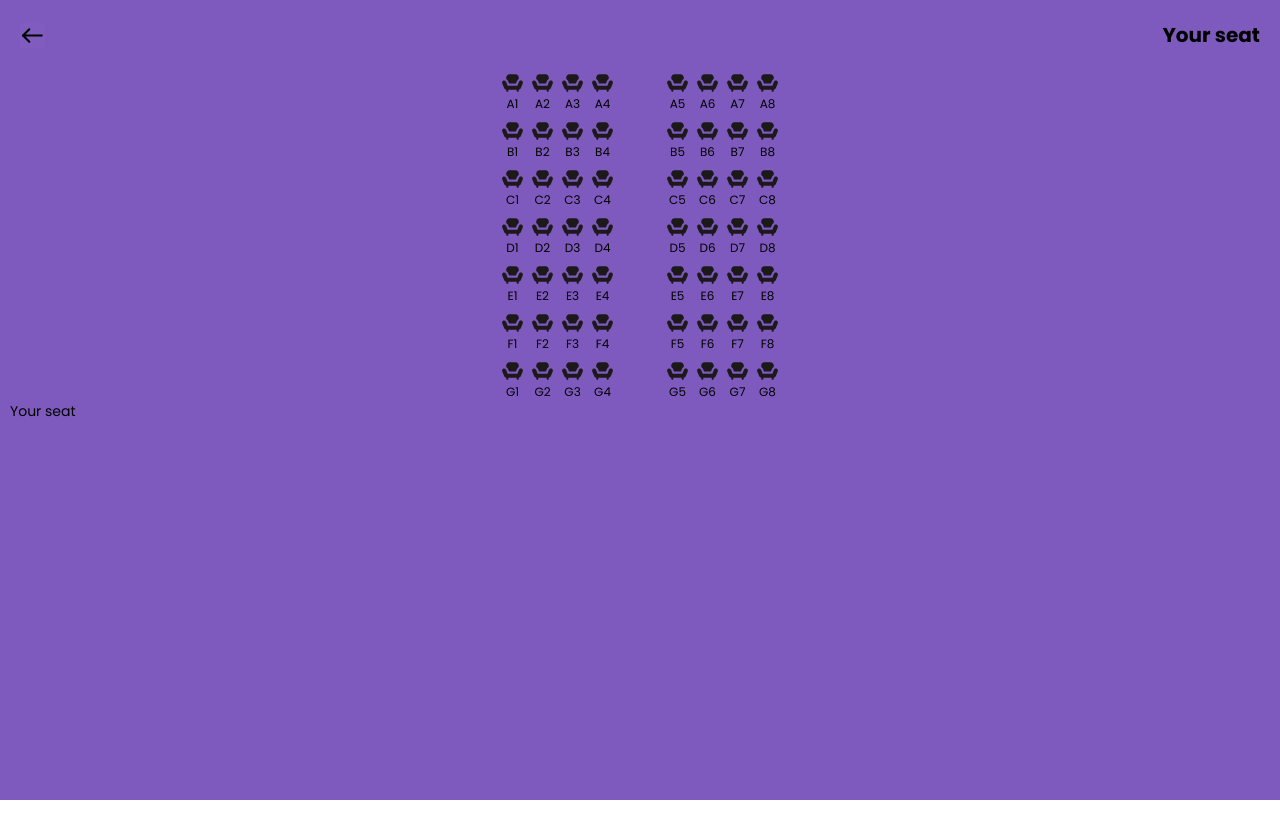
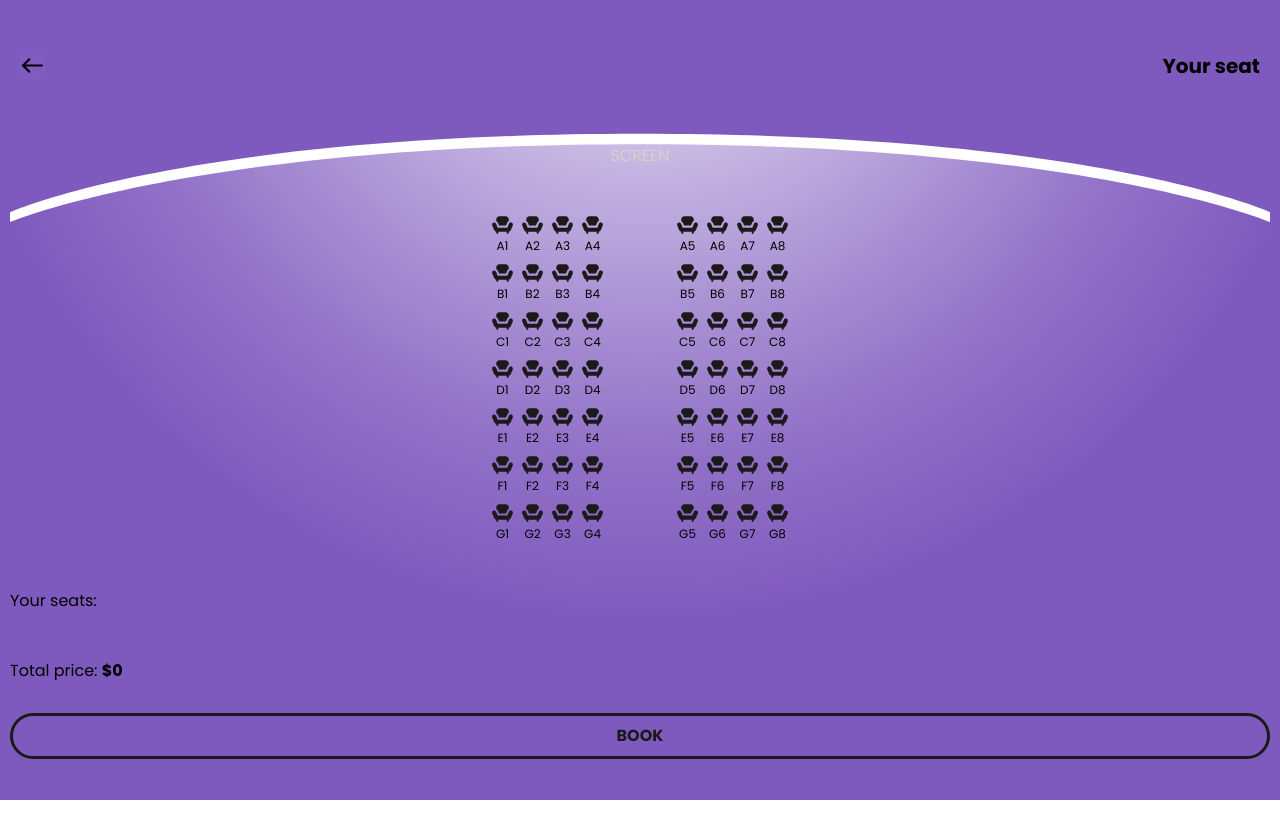
Before and after one commit to Iryshka/movie-app, a React (Vite) app: page /seatbooking in a window 1280 px wide. Shown: the top 838 px of the page. Before the commit the page ends 800 px from the top, so only its background shows below. Built offline with nearby package versions, Linux system fonts and the light colour scheme.

Commit message:
Fixed SeatBookingPage logic

```diff
--- a/src/AppRouter/AuthenticatedRouter.jsx
+++ b/src/AppRouter/AuthenticatedRouter.jsx
@@ -10,7 +10,7 @@ import UserPage from "../pages/UserPage.jsx";
 import NotFoundPage from "../pages/NotFoundPage.jsx";
 import Login from "../components/Login.jsx";
 import MovieCardPage from "../pages/MovieCardPage.jsx";
-import SeatBooking from "../pages/SeatBooking.jsx";
+import SeatBookingPage from "../pages/SeatBookingPage.jsx";
 
 const router = createBrowserRouter(
   createRoutesFromElements(
@@ -19,7 +19,7 @@ const router = createBrowserRouter(
       <Route index element={<UserPage />} />
       <Route path="*" element={<NotFoundPage />} />
       <Route path="/movie-card/:id" element={<MovieCardPage />} />
-      <Route path="/seatbooking" element={<SeatBooking />} />
+      <Route path="/seatbooking" element={<SeatBookingPage />} />
     </Route>
   )
 );
--- a/src/AppRouter/UnauthenticatedRouter.jsx
+++ b/src/AppRouter/UnauthenticatedRouter.jsx
@@ -9,7 +9,7 @@ import Login from "../components/Login.jsx";
 import WelcomePage from "../pages/WelcomePage.jsx";
 import NotFoundPage from "../pages/NotFoundPage.jsx";
 import UserPage from "../pages/UserPage.jsx";
-import SeatBooking from "../pages/SeatBooking.jsx";
+import SeatBookingPage from "../pages/SeatBookingPage.jsx";
 const router = createBrowserRouter(
   createRoutesFromElements(
     <Route path="/">
@@ -17,7 +17,7 @@ const router = createBrowserRouter(
       <Route path="welcome" element={<WelcomePage />} />
       <Route path="login" element={<Login />} />
       <Route path="*" element={<NotFoundPage />} />
-      <Route path="/seatbooking" element={<SeatBooking />} />
+      <Route path="/seatbooking" element={<SeatBookingPage />} />
     </Route>
   )
 );
--- a/src/components/ui/DatePicker.jsx
+++ b/src/components/ui/DatePicker.jsx
@@ -72,7 +72,7 @@ const DatePicker = () => {
   }
 
   function ArrowRight() {
-    const maxFutureWeek = dayjs().startOf("week").add(3, "week"); // 3 weeks from the current week
+    const maxFutureWeek = dayjs().startOf("week").add(3, "week");
     const isAtMaxFutureWeek = dayjs(weekStart).isSameOrAfter(
       maxFutureWeek,
       "week"
@@ -80,7 +80,7 @@ const DatePicker = () => {
 
     return (
       <button
-        disabled={isAtMaxFutureWeek} // Disable based on your future navigation limit
+        disabled={isAtMaxFutureWeek}
         onClick={() =>
           setWeekStart(
             dayjs(weekStart).startOf("week").add(1, "week").toString()
--- a/src/components/ui/TimePicker.jsx
+++ b/src/components/ui/TimePicker.jsx
@@ -9,7 +9,7 @@ import dayjs from "dayjs";
 
 function TimePicker({ ticketType }) {
   const dispatch = useDispatch();
-  const time = useSelector((state) => state.bookingTime);
+  const time = useSelector((state) => state.userBooking.bookingTime);
   const [selectedTime, setSelectedTime] = useState(null);
   const [startIndex, setStartIndex] = useState(0); // To manage the index of visible time slots
 
--- a/src/features/booking/bookingSlice.js
+++ b/src/features/booking/bookingSlice.js
@@ -7,7 +7,7 @@ const bookingSlice = createSlice({
     location: { id: null, name: null },
     bookingDate: null,
     bookingTime: null,
-    seats: [],
+    bookedSeats: [],
   },
   reducers: {
     setBooking: (state, action) => {
--- a/src/index.scss
+++ b/src/index.scss
@@ -637,6 +637,13 @@ label {
   &__date-picker {
     margin-bottom: 30px;
   }
+
+  &__button {
+    &:hover {
+      background-color: $bg-2;
+      color: $bg-1;
+    }
+  }
 }
 
 // MOVIE CARD PAGE
@@ -854,6 +861,9 @@ figure:hover + span {
 // SEAT BOOKING
 
 .seat-booking {
+  display: flex;
+  flex-direction: column;
+  justify-content: space-evenly;
   width: 100%;
   height: 100vh;
   background-color: $bg-1;
@@ -884,7 +894,6 @@ figure:hover + span {
     width: 300px;
     justify-content: space-between;
     align-items: center;
-    padding: 0 10px;
     margin: 0 auto;
   }
 
@@ -901,7 +910,21 @@ figure:hover + span {
   }
 
   &-selected {
-    font-size: 14px;
+    margin-top: 15px;
+    font-size: 16px;
+  }
+
+  &-span {
+    font-weight: bold;
+  }
+
+  &__button {
+    width: 100%;
+    &:hover {
+      background-color: $bg-2;
+
+      color: $bg-1;
+    }
   }
 }
 
@@ -912,7 +935,22 @@ figure:hover + span {
   flex-direction: column;
   justify-content: center;
   align-items: center;
+  z-index: 2;
   &-number {
     font-size: 12px;
   }
 }
+
+.screen {
+  position: sticky;
+  height: 50px;
+}
+
+.screen-title {
+  position: absolute;
+  top: 50%;
+  left: 50%;
+  transform: translate(-50%, -50%);
+  color: $accent-1;
+  text-transform: uppercase;
+}
--- a/src/pages/SeatBooking.jsx
+++ /dev/null
@@ -1,83 +0,0 @@
-import arrowIcon from "../assets/images/bookingPage/left-arrow.svg";
-import Seat from "../components/ui/Seat.jsx";
-import { useNavigate } from "react-router-dom";
-import { useState, useEffect } from "react";
-
-function SeatBooking({ className }) {
-  const [bookedSeats, setBookedSeats] = useState([]);
-  const seatsPerRow = 4;
-
-  const navigate = useNavigate();
-
-  function generateSeatNumber(rowLetter, seatIndex) {
-    return `${rowLetter}${seatIndex + 1}`;
-  }
-
-  function bookSeat(seatNumber) {
-    setBookedSeats((prevSeats) => {
-      if (prevSeats.includes(seatNumber)) {
-        return prevSeats.filter((seat) => seat !== seatNumber);
-      } else {
-        return [...prevSeats, seatNumber];
-      }
-    });
-  }
-
-  useEffect(() => {
-    console.log("Booked seats: ", bookedSeats);
-  }, [bookedSeats]);
-
-  function goBack() {
-    navigate(-1);
-  }
-
-  const rowLetters = ["A", "B", "C", "D", "E", "F", "G"];
-
-  return (
-    <div className="seat-booking">
-      <div className="seat-booking__flex-title">
-        <img
-          onClick={goBack}
-          className="seat-booking__img"
-          src={arrowIcon}
-          alt=""
-        />
-        <h3 className="seat-booking__title">Your seat</h3>
-      </div>
-
-      <div className="seat-booking__flex">
-        <div className="seat-booking__first-row">
-          {rowLetters.map((rowLetter) =>
-            Array.from({ length: seatsPerRow }).map((_, seatIndex) => (
-              <Seat
-                bookSeat={bookSeat}
-                key={`${rowLetter}${seatIndex}`}
-                className="seat-booking__img"
-                seatNumber={generateSeatNumber(rowLetter, seatIndex)}
-              />
-            ))
-          )}
-        </div>
-
-        <div className="seat-booking__second-row">
-          {rowLetters.map((rowLetter) =>
-            Array.from({ length: seatsPerRow }).map((_, seatIndex) => (
-              <Seat
-                bookSeat={bookSeat}
-                key={`${rowLetter}${seatIndex}`}
-                className="seat-booking__img"
-                seatNumber={generateSeatNumber(
-                  rowLetter,
-                  seatIndex + seatsPerRow
-                )}
-              />
-            ))
-          )}
-        </div>
-      </div>
-      <div className="seat-booking-selected">Your seat {bookedSeats}</div>
-    </div>
-  );
-}
-
-export default SeatBooking;
--- /dev/null
+++ b/src/pages/SeatBookingPage.jsx
@@ -0,0 +1,150 @@
+import arrowIcon from "../assets/images/bookingPage/left-arrow.svg";
+import Seat from "../components/ui/Seat.jsx";
+import { useNavigate } from "react-router-dom";
+import { useEffect, useState } from "react";
+import { useSelector, useDispatch } from "react-redux";
+import { setBooking } from "../features/booking/bookingSlice.js";
+import CommonButton from "../components/ui/CommonButton.jsx";
+
+function SeatBookingPage({ className }) {
+  const seats = useSelector((state) => state.userBooking.bookedSeats);
+  const dispatch = useDispatch();
+  const seatsPerRow = 4;
+  const navigate = useNavigate();
+  const [price, setPrice] = useState(0);
+  const seatPrice = 10;
+
+  function generateSeatNumber(rowLetter, seatIndex) {
+    return `${rowLetter}${seatIndex + 1}`;
+  }
+
+  function bookSeat(seatNumber) {
+    const isSeatBooked = seats.includes(seatNumber);
+    let updatedSeats;
+
+    if (isSeatBooked) {
+      updatedSeats = seats.filter((seat) => seat !== seatNumber);
+    } else {
+      updatedSeats = [...seats, seatNumber];
+    }
+
+    dispatch(setBooking({ bookedSeats: updatedSeats }));
+  }
+
+  useEffect(() => {
+    // Calculate total price based on the number of booked seats
+    const totalBookedSeats = seats.length;
+    if (totalBookedSeats <= 6) {
+      setPrice(totalBookedSeats * seatPrice);
+    } else {
+      setPrice(6 * seatPrice); // If somehow the state goes over 6, set price to max for 6 seats
+    }
+  }, [seats]);
+
+  function goBack() {
+    navigate(-1);
+  }
+
+  function displayBookedSeats(seats) {
+    if (seats.length > 6) {
+      return `${seats.slice(0, 6).join(", ")}`;
+    }
+    return seats.join(", ");
+  }
+
+  const rowLetters = ["A", "B", "C", "D", "E", "F", "G"];
+
+  return (
+    <div className="seat-booking">
+      <div className="seat-booking__flex-title">
+        <img
+          onClick={goBack}
+          className="seat-booking__img"
+          src={arrowIcon}
+          alt="Go back"
+        />
+        <h3 className="seat-booking__title">Your seat</h3>
+      </div>
+
+      <div className="screen">
+        <div className="gradient">
+          <p className="screen-title">screen</p>
+          <svg
+            focusable="false"
+            xmlns="http://www.w3.org/2000/svg"
+            viewBox="0 0 670 386.5"
+            preserveAspectRatio="none"
+          >
+            <radialGradient
+              id="gradient"
+              cx="336.83"
+              cy="284.39"
+              r="473.49"
+              gradientTransform="translate(0 -398)"
+              gradientUnits="userSpaceOnUse"
+            >
+              <stop offset="0" stop-color="#fff" stop-opacity=".97"></stop>
+              <stop offset=".04" stop-color="#fff" stop-opacity=".91"></stop>
+              <stop offset=".25" stop-color="#fff" stop-opacity=".59"></stop>
+              <stop offset=".44" stop-color="#fff" stop-opacity=".34"></stop>
+              <stop offset=".6" stop-color="#fff" stop-opacity=".15"></stop>
+              <stop offset=".79" stop-color="#fff" stop-opacity="0"></stop>
+            </radialGradient>
+            <path
+              className=" fill-[url(#gradient)]"
+              d="M0 386.5s73.5-49.2 335-49.2 335 49.2 335 49.2V45.8S584.5 4.2 333.3 4.2C102.6 4.3 0 45.8 0 45.8v340.7z"
+            ></path>
+            <path
+              className="fill-white"
+              d="M0 48.5S97.8 7 335 7c238.6 0 335 41.5 335 41.5v-5.4S578.3 1.5 335 1.5 0 43.2 0 43.2v5.3z"
+            ></path>
+          </svg>
+        </div>
+      </div>
+      <div className="seat-booking__flex">
+        <div className="seat-booking__first-row">
+          {rowLetters.map((rowLetter) =>
+            Array.from({ length: seatsPerRow }).map((_, seatIndex) => (
+              <Seat
+                bookSeat={bookSeat}
+                key={`${rowLetter}${seatIndex}`}
+                className="seat-booking__img"
+                seatNumber={generateSeatNumber(rowLetter, seatIndex)}
+                seatsBooked={seats} // Pass booked seats
+              />
+            ))
+          )}
+        </div>
+
+        <div className="seat-booking__second-row">
+          {rowLetters.map((rowLetter) =>
+            Array.from({ length: seatsPerRow }).map((_, seatIndex) => (
+              <Seat
+                bookSeat={bookSeat}
+                key={`${rowLetter}${seatIndex + seatsPerRow}`}
+                className="seat-booking__img"
+                seatNumber={generateSeatNumber(
+                  rowLetter,
+                  seatIndex + seatsPerRow
+                )}
+                seatsBooked={seats} // Pass booked seats
+              />
+            ))
+          )}
+        </div>
+      </div>
+
+      <div className="seat-booking-selected">
+        Your seats:{" "}
+        <span className="seat-booking-span">{displayBookedSeats(seats)}</span>
+      </div>
+
+      <div className="seat-booking-selected">
+        Total price: <span className="seat-booking-span">${price}</span>
+      </div>
+      <CommonButton className="seat-booking__button">Book</CommonButton>
+    </div>
+  );
+}
+
+export default SeatBookingPage;
--- a/src/pages/WelcomePage.jsx
+++ b/src/pages/WelcomePage.jsx
@@ -6,7 +6,7 @@ import data from "../data/carouselData.js";
 import UserPage from "./UserPage.jsx";
 
 import DateAndTimePage from "./DateAndTimePage.jsx";
-import SeatBooking from "./SeatBooking.jsx";
+import SeatBookingPage from "./SeatBookingPage.jsx";
 
 function WelcomePage() {
   const [isIntroVisible, setIntroVisible] = useState(true);
@@ -30,7 +30,7 @@ function WelcomePage() {
 
   return (
     <>
-      {/*<SeatBooking />*/}
+      {/*<SeatBookingPage />*/}
 
       <DateAndTimePage />
       {/*{isIntroVisible ? (*/}
```
Also changed, not shown: src/components/ui/Seat.jsx (+11 -6 lines).
